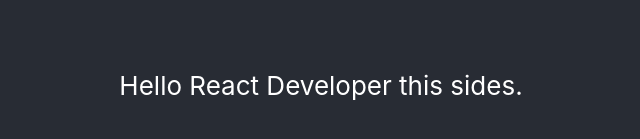
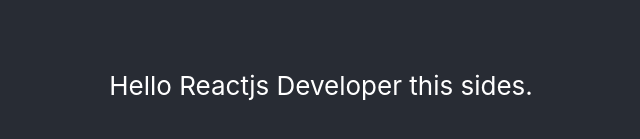
Before and after one commit to nishatalwars/reactappdev, a React (Create React App) app: page / in a window 1280 px wide. Shown: the part 315-454 px from the top of the page, without its empty margins (319-959 px from the left). Built offline with nearby package versions, Linux system fonts and the light colour scheme.

Commit message:
Upload Code (V 0.0.1)
Added content in hero section.

```diff
--- a/src/App.js
+++ b/src/App.js
@@ -6,7 +6,7 @@
     <div className="App">
       <header className="App-header">
 
-<p>Hello React Developer this sides.</p>
+<p>Hello Reactjs Developer this sides.</p>
       </header>
     </div>
   );
```
